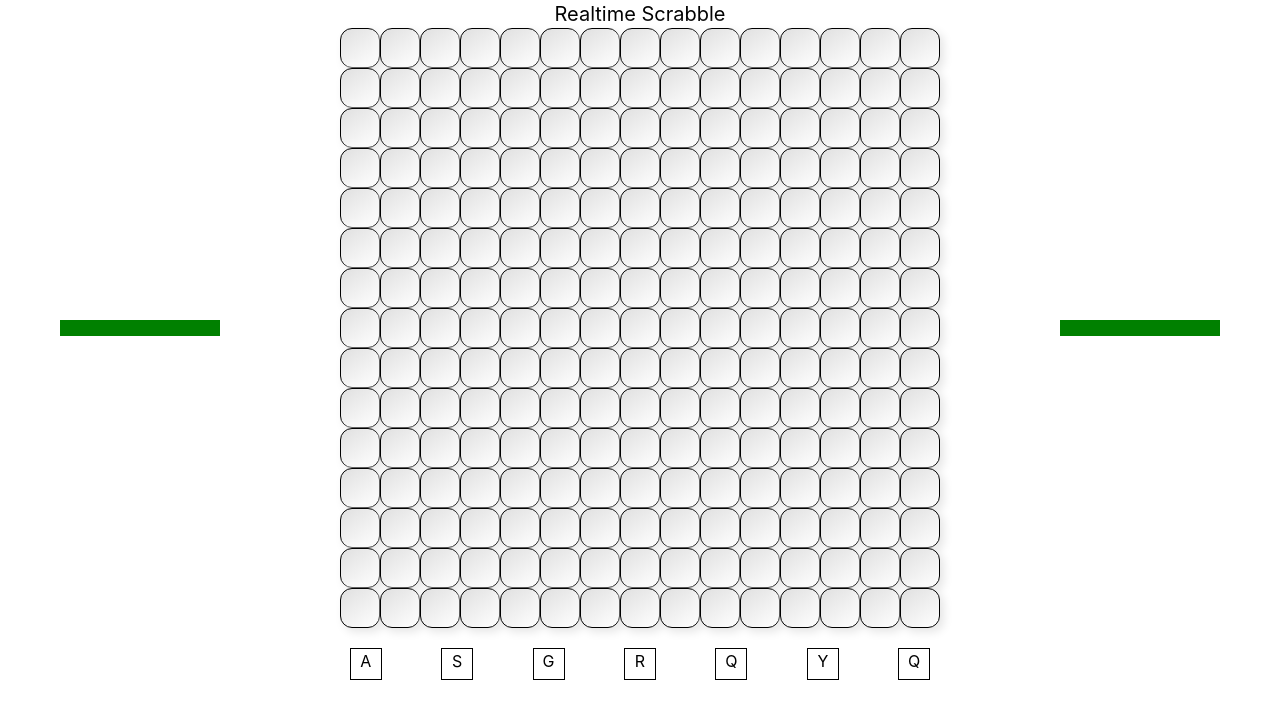
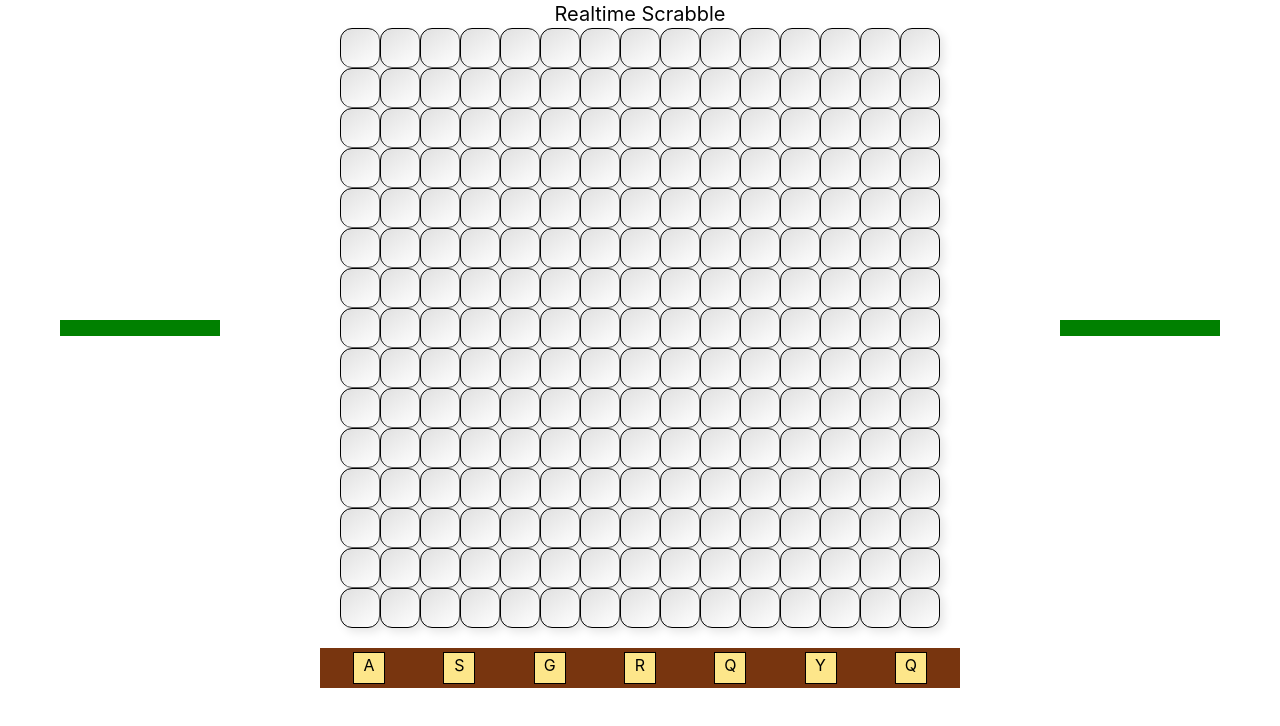
Before and after one commit to TalentedB/ScrabbleTastic, a React (Create React App) app in the folder frontend/: page / in a window 1280 px wide. Shown: the top 726 px of the page. Built offline with nearby package versions, Linux system fonts and the light colour scheme.

Commit message:
added cool bg color for available letters

```diff
--- a/frontend/src/components/LettersAvailable.jsx
+++ b/frontend/src/components/LettersAvailable.jsx
@@ -1,8 +1,8 @@
 export const LettersAvailable = ({ lettersAvailable }) => {
   return (
-    <div className="flex justify-around w-1/2 content-center mx-auto mt-5">
+    <div className="flex justify-around w-1/2 content-center mx-auto mt-5 bg-amber-900 p-1">
       {lettersAvailable.map((letter) => (
-        <div className="border border-black w-8 h-8 text-center text-base">
+        <div className="border bg-amber-200 border-black w-8 h-8 text-center text-base">
           {letter}
         </div>
       ))}
```
